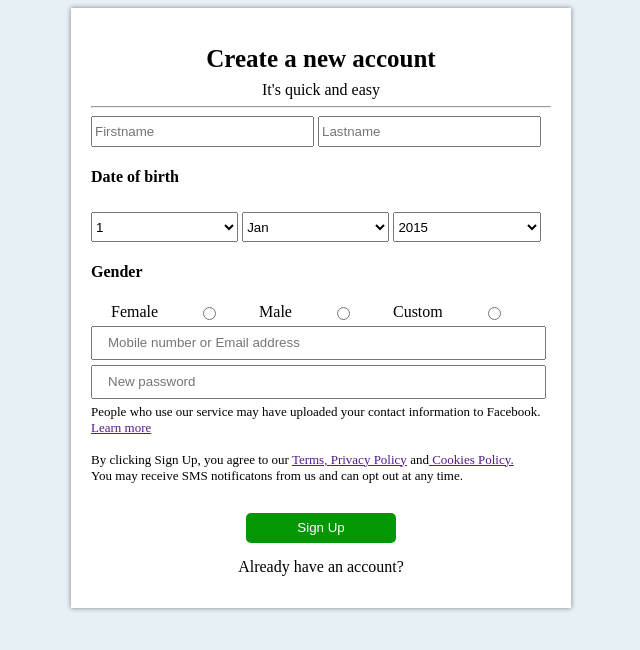
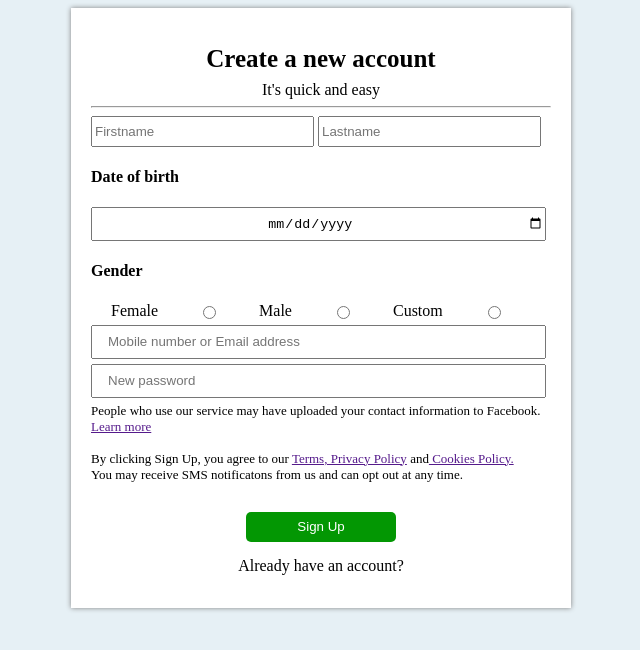
Before and after one commit to Humblino/Facebook-Form, a plain HTML site: page Index.html in a window 1280 px wide. Shown: the whole page, without its empty margins (319-959 px from the left). Drawn offline with Linux system fonts and the light colour scheme.

Commit message:
Date input update

```diff
--- a/Index.html
+++ b/Index.html
@@ -22,46 +22,7 @@
             </div>
             <div class="dob">
                 <h4>Date of birth</h4>
-                <div class="calender">
-                <select class="cal">
-                    <option value="option1">1</option>
-                    <option value="option2">2</option>
-                    <option value="option3">3</option>
-                    <option value="option4">4</option>
-                    <option value="option5">5</option>
-                    <option value="option6">6</option>
-                    <option value="option7">7</option>
-                    <option value="option8">8</option>
-                    <option value="option9">9</option>
-                    <option value="option10">10</option>
-                </select>
-                <select class="cal">
-                    <option value="January">Jan</option>
-                    <option value="February">Feb</option>
-                    <option value="March">Mar</option>
-                    <option value="April">Apr</option>
-                    <option value="May">May</option>
-                    <option value="June">Jun</option>
-                    <option value="July">Jul</option>
-                    <option value="August">Aug</option>
-                    <option value="September">Sep</option>
-                    <option value="October">Oct</option>
-                    <option value="November">Nov</option>
-                    <option value="December">Dec</option>
-                </select>
-                <select class="cal">
-                    <option value="2015">2015</option>
-                    <option value="2015">2016</option>
-                    <option value="2015">2017</option>
-                    <option value="2015">2018</option>
-                    <option value="2015">2019</option>
-                    <option value="2015">2020</option>
-                    <option value="2015">2021</option>
-                    <option value="2015">2022</option>
-                    <option value="2015">2023</option>
-                    <option value="2015">2024</option>
-                </select>
-
+               <input class="date" type="date">
             </div>
 
             <div class="gender">
--- a/Style.css
+++ b/Style.css
@@ -29,20 +29,10 @@
     width: 215px;
     height: 25px;
 }
-.dob{
-    margin-bottom: 0%;
-    padding-bottom: 0%;
-}
-.calender{
-    margin-top: 0%;
-    padding-top: 5px;
-}
-
- .cal{
-    width:32% ;
-    height:30px ;
-    box-sizing: border-box;
-    margin-top: 0%;
+.date{
+    width: 450px;
+    height: 30px;
+    text-align: center;
 }
 .gender{
 padding: 0%;
```
